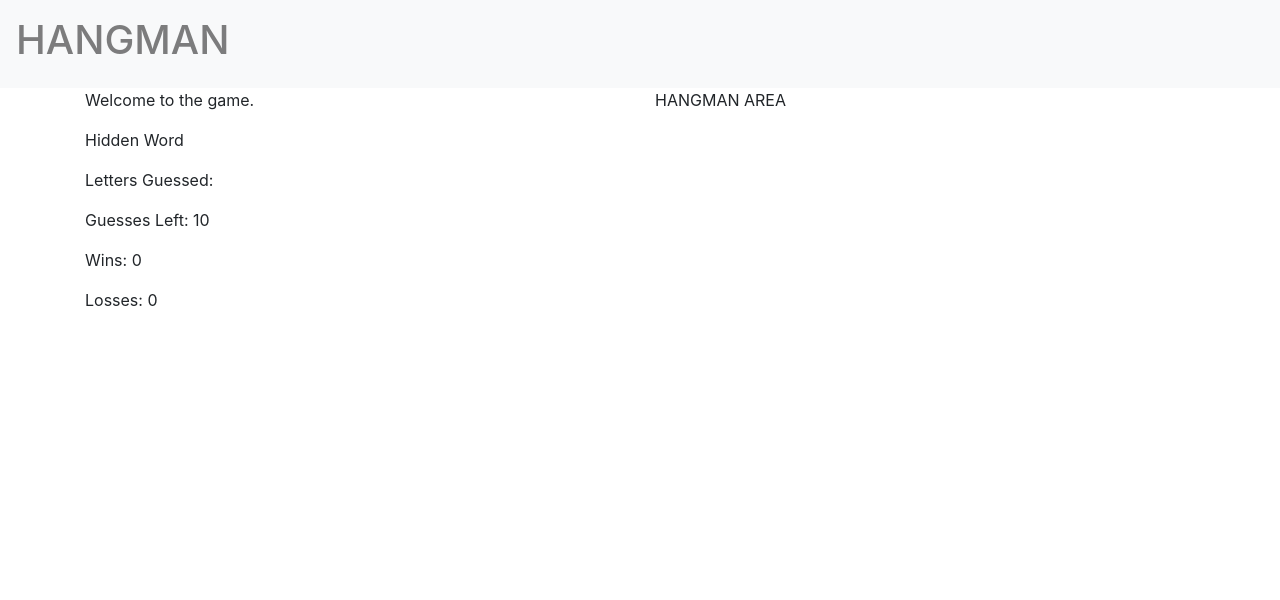
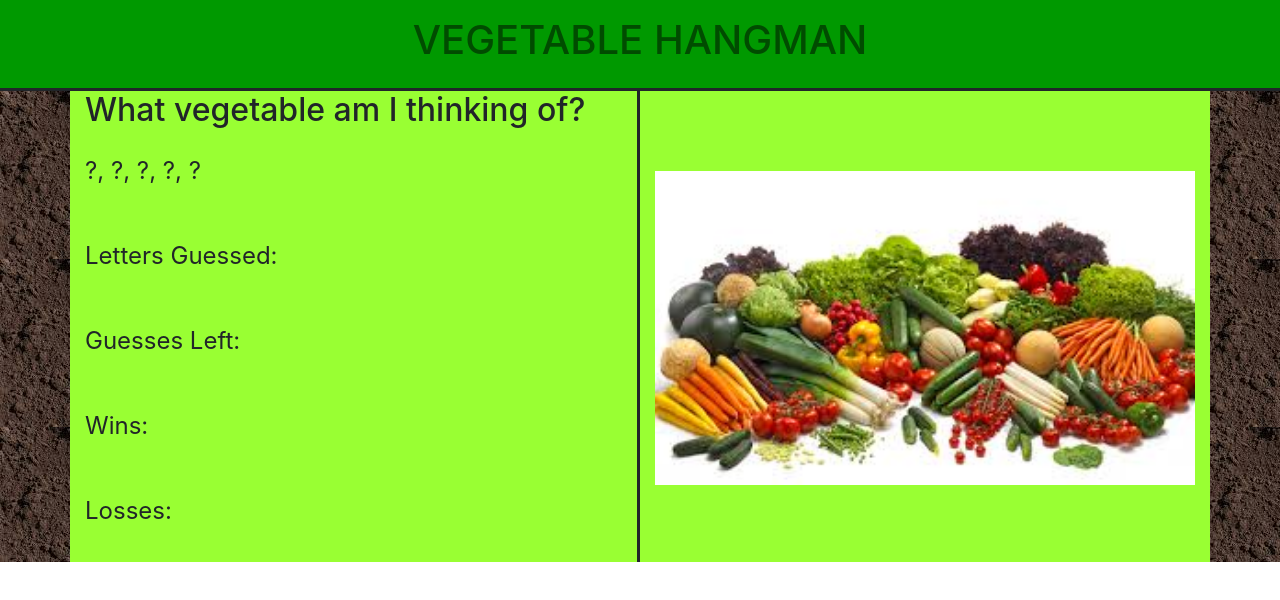
Before and after one commit to TaylorRoy/Psychic_Game, a plain HTML site: page psychic.html in a window 1280 px wide. Drawn offline with nearby package versions, Linux system fonts and the light colour scheme.

Commit message:
fixed but need to create separate java file

```diff
--- a/assets/css/psychic-style.css
+++ b/assets/css/psychic-style.css
@@ -0,0 +1,46 @@
+.navbar {
+    background-color: #009900 !important;
+    border-bottom-width: 3px;
+border-bottom-style: solid;
+}
+
+.bg-light {
+    background-color: #009900 !important;
+}
+
+.navbar-light {
+    background-color: #009900 !important;
+}
+
+.navbar-text {
+    text-align: center;
+
+}
+
+.container {
+    background-color: #fff;
+}
+
+p {
+    font-size: 24px;
+    padding-top: 16px;
+    height: 69px;
+}
+#row1display {
+    background-color:#99ff33;
+    border-right-width: 3px;
+border-right-style: solid;
+padding-right: 0px;
+}
+
+
+
+#row2display {
+    background-color: #99ff33;
+}
+
+.vegetable-image {
+    margin-top: 80px;
+    width: 100%;
+    height: 100$;
+}
--- a/psychic.html
+++ b/psychic.html
@@ -6,61 +6,66 @@
     <meta name="viewport" content="width=device-width, initial-scale=1.0">
     <meta http-equiv="X-UA-Compatible" content="ie=edge">
     <title>Document</title>
+
+    <link rel="stylesheet" href="https://stackpath.bootstrapcdn.com/bootstrap/4.1.3/css/bootstrap.min.css" integrity="sha384-MCw98/SFnGE8fJT3GXwEOngsV7Zt27NXFoaoApmYm81iuXoPkFOJwJ8ERdknLPMO"
+    crossorigin="anonymous">
+
+    <link rel="stylesheet" href="./assets/css/psychic-style.css">
 </head>
 
 <!--links bootstrap to html file-->
 
-<link rel="stylesheet" href="https://stackpath.bootstrapcdn.com/bootstrap/4.1.3/css/bootstrap.min.css" integrity="sha384-MCw98/SFnGE8fJT3GXwEOngsV7Zt27NXFoaoApmYm81iuXoPkFOJwJ8ERdknLPMO"
-    crossorigin="anonymous">
+
 
 <body>
 
     <nav class="navbar navbar-light bg-light">
-        <span class="navbar-text">
-            <h1 class="header">HANGMAN</h1>
+        <span class="navbar-text col-md-12">
+            <h1 class="header">VEGETABLE HANGMAN</h1>
         </span>
     </nav>
 
     <!--create the grid system for the html display of the game  2 main colums- the left with six rows, and the right with 3 rows-->
-
+<div class="background-pattern" solid; style="background-image:url(./assets/images/soil.jpg)">
     <div class="container">
         <div class="row">
             <div id="row1display" class="col-md-6">
                 <div class="row-md-6">
-                    <p id="welcome">Welcome to the game. </p>
+                    <h2 id="welcome">What vegetable am I thinking of?</h2>
                 </div>
                 <div class="row-md-12">
-                    <p id="hiddenWord">Hidden Word </p>
+                    <p id="hiddenWord">?, ?, ?, ?, ?</p>
                 </div>
                 <div class="row-md-6">
                     <p id="all-letters-guessed">Letters Guessed: </p>
                 </div>
                 <div class="row-md-6">
-                    <p id="guessesLeft">Guesses Left: 10 </p>
+                    <p id="guessesLeft">Guesses Left:  </p>
                 </div>
                 <div class="row-md-6">
-                    <p id="wins">Wins </p>
+                    <p id="wins">Wins: </p>
                 </div>
                 <div class="row-md-6">
-                    <p id="losses">Losses </p>
-                </div>
-            </div>
-            <div class="col-md-6">
-                <p>HANGMAN AREA</p>
+                    <p id="losses">Losses: </p>
                 </div>
             </div>
 
+            <div id= "row2display" class="col-md-6">
+                <img class="vegetable-image" src="./assets/images/vegetables.jpg" alt="Vegetable">
+            </div>
+            </div>
+
+        </div>
+
+</div>
 
         <script type="text/javascript">
+            //!!!!!!!!!!!!!!!!!!!!!!!!!!GLOBAL VARIABLES AND FUNCTIONS!!!!!!!!!!!!!!!!!!!!!!!!!
+
+            //stores some random words.  Computer guesses from this array.
+            var randomArray = ["carrot", "lettuce", "brocolli", "onion", "celery", "radish", "kale", "asparagus", "cucumber", "cauliflower", "tomato", "eggplant", "zuchinni", "parsnip", "leek", "pepper"];
 
 
-            //stores some random words.  Computer guesses from this array.
-            var randomArray = ["cat", "dog", "bird"];
-
-            //setting up wins, losses, and #of guesses remaining.//
-            var wins = 0;
-            var lose = 0;
-            var guessesRemaining = 10;
 
             //create an array to hold user guesses.
             var guessArray = [];
@@ -74,31 +79,28 @@
             //create and array to replace inex position of random word with underscores for HTML
             var underScoreArray = [];
 
-
             //chooses a random word from randomArray
             var mysteryWord = randomArray[Math.floor(Math.random() * randomArray.length)];
-
 
             //Creates a new empty array to hold current word//
             var mysteryWordArray = [];
 
-            //breaks mysteryWord into individual letters and places into mysteryWordArray//
-            mysteryWordArray = mysteryWord.split('');
-
-
-
+        //setting up wins, losses, and #of guesses remaining.//
+        var wins = 0;
+            var lose = 0;
+            var guessesRemaining =  (Math.floor(mysteryWord.length * 1.5));
+            console.log(guessesRemaining);
 
             //reset game function
             function reset() {
                 //chooses a random word from randomArray
                 guessArray = [];
                 mysteryWord = randomArray[Math.floor(Math.random() * randomArray.length)];;
-
-                guessesRemaining = 10;
+                mysteryWordArray = [];
+                wordToDisplay = [];
+                guessesRemaining = (Math.floor(mysteryWord.length * 1.5));
                 correctLettersArray = [];
 
-
-                // clear the #all-letters-guessed
             };
 
             //declare
@@ -126,34 +128,21 @@
 
 
             //scoring- checks if wordToDisply contains "_" and if guessesRemaining = 0
-             function score()  {
+            function score() {
                 if (wordToDisplay.includes("_") === true && guessesRemaining === 0) {
                     lose++;
                     alert("You lost!");
                     reset();  //use reset() to reset game.
-                    mysteryWordArray= [];
-                    wordToDisplay= [];
                 }
                 else if (wordToDisplay.includes("_") !== true && guessesRemaining > 0) {
 
                     wins++;
                     alert("You Won!");
                     reset();
-                    mysteryWordArray= [];
-                    wordToDisplay= [];
                 }
             };
 
-
-
-            //displays wins in HTML
-            document.getElementById("wins").innerHTML ="<p>Wins: "+ wins + "</p>";
-
-            //displays losses in HTML
-            document.getElementById("losses").innerHTML ="<p>Losses: " + lose + "</p>";
-
-
-
+            //!!!!!!!!!!!!!!START OF JAVASCRIPT GAME!!!!!!!!!!!!!!!!!!!!!!!
 
             // Next, we give JavaScript a function to execute when onkeyup event fires. ****** Ending } is at end of program*********
             document.onkeyup = function (event) {
@@ -161,11 +150,12 @@
                 // Determines which key was pressed.
                 var userGuess = event.key;
 
-                //sets up condition to play game until guesses remaining = 0
-                // while (guessesRemaining > 0) {
+                //breaks mysteryWord into individual letters and places into mysteryWordArray//
+                mysteryWordArray = mysteryWord.split('');
 
-                if (guessArray.includes(userGuess) === true ) {
-                    alert ("Ooops!  You already guessed that. Try a different letter.");
+               //Condition to test if letter was already guessed and return to game without costing user a guess.
+                if (guessArray.includes(userGuess) === true) {
+                    alert("Ooops!  You already guessed that. Try a different letter.");
                     return;
                 };
 
@@ -181,36 +171,18 @@
                     guessesRemaining--;
                 }
 
+                displayWord();
+
+                score();
+
                 //displays guesses remaing in HTML
                 document.getElementById("guessesLeft").innerHTML = "<p> Guesses Remaining:" + guessesRemaining + "</p>";
 
-                //this function is updating the HTML id=all-letters-guessed
+                //displays wins in HTML
+                document.getElementById("wins").innerHTML = "<p>Wins: " + wins + "</p>";
 
-
-console.log("mysteryWordArray-beforedisplay: " + mysteryWordArray);
-
-                displayWord();
-
-
-
-console.log("guessArray-Before: " + guessArray);
-console.log("mysteryWord-before; " + mysteryWord);
-console.log("mysteryWordArray-before: " + mysteryWordArray);
-console.log("wordToDisplay-before;" + wordToDisplay);
-console.log("guessesRemainin-before:" + guessesRemaining);
-console.log("correctLettersArray-before:" + correctLettersArray);
-
-            score();
-
-
-console.log("guessArray-after: " + guessArray);
-console.log("mysteryWord-after; " + mysteryWord);
-console.log("mysteryWordArray-after: " + mysteryWordArray);
-console.log("wordToDisplay-after;" + wordToDisplay);
-console.log("guessesRemainin-after:" + guessesRemaining);
-console.log("correctLettersArray-after:" + correctLettersArray);
-
-
+                //displays losses in HTML
+                document.getElementById("losses").innerHTML = "<p>Losses: " + lose + "</p>";
 
 
                 //pushes guessArray into all letters guessed id in HTML.
```
Also changed, not shown: assets/images/iheart.png (added), assets/images/soil.jpg (added), assets/images/vegetables.jpg (added), 1 other file. Lines whose indentation alone changed are shown as unchanged.
